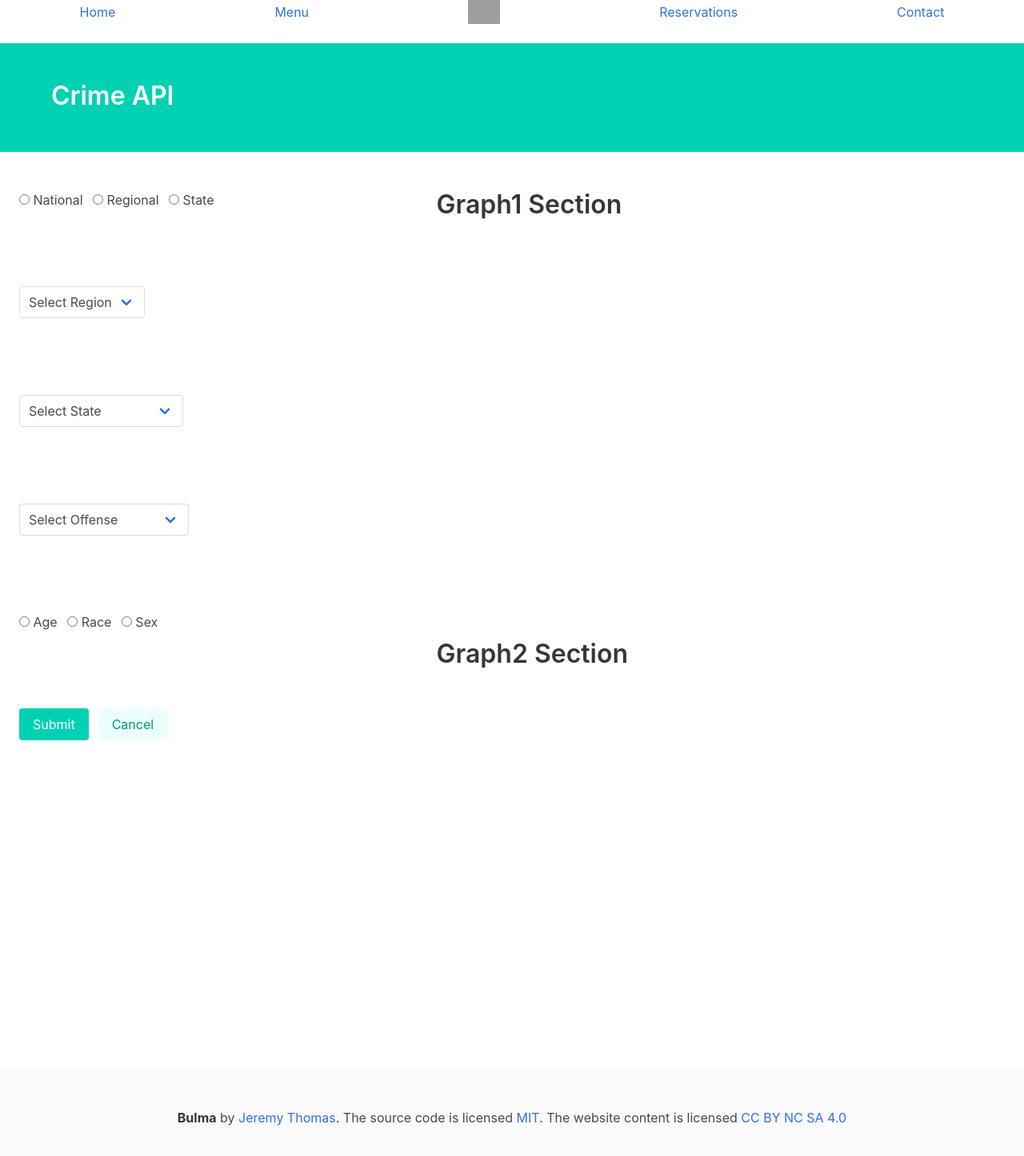
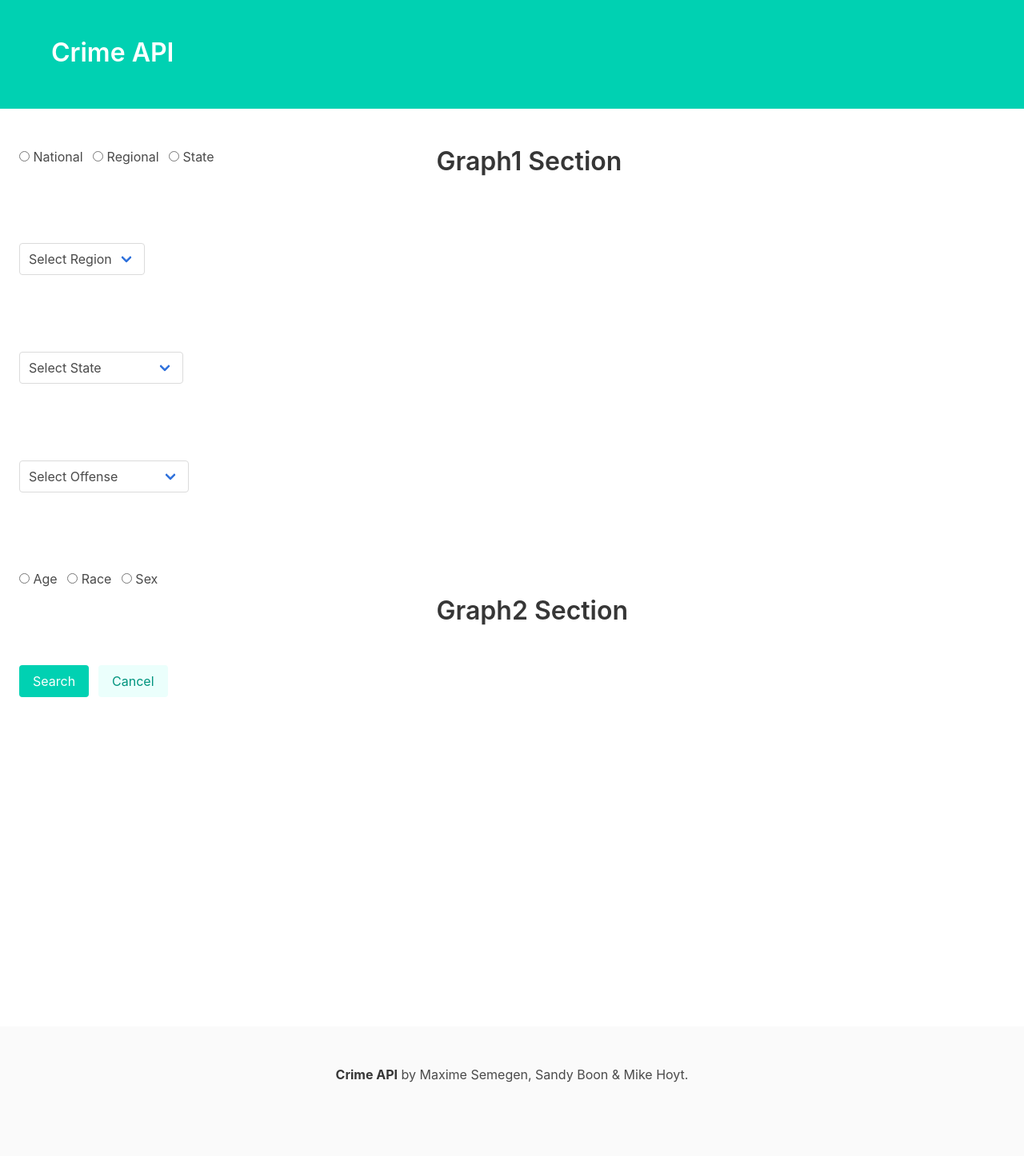
Before and after one commit to Maxsem4/CrimeAPI, a plain HTML site: page index.html in a window 1280 px wide. Shown: the whole page at 80% size. Drawn offline with nearby package versions, Linux system fonts and the light colour scheme; grey boxes are pictures that could not be loaded.

Commit message:
minor styling changes

```diff
--- a/index.html
+++ b/index.html
@@ -12,27 +12,6 @@
     <title>Crime App</title>
   </head>
   <body>
-    <nav class="level">
-      <p class="level-item has-text-centered">
-        <a class="link is-info">Home</a>
-      </p>
-      <p class="level-item has-text-centered">
-        <a class="link is-info">Menu</a>
-      </p>
-      <p class="level-item has-text-centered">
-        <img
-          src="https://bulma.io/images/bulma-type.png"
-          alt=""
-          style="height: 30px;"
-        />
-      </p>
-      <p class="level-item has-text-centered">
-        <a class="link is-info">Reservations</a>
-      </p>
-      <p class="level-item has-text-centered">
-        <a class="link is-info">Contact</a>
-      </p>
-    </nav>
     <section class="hero is-primary">
       <div class="hero-body">
         <div class="container">
@@ -141,7 +120,7 @@
             <div class="select" id="offType">
               <select>
                 <option>Select Offense</option>
-                <option>Aggravated Assault</option>
+                <option value="aggravated-assault">Aggravated Assault</option>
                 <option value="burglary">Burglary</option>
                 <option value="larceny">Larceny</option>
                 <option value="motor-vehicle-theft"
@@ -176,7 +155,7 @@
         <section class="section">
           <div class="field is-grouped">
             <div id="searchBtn" class="control">
-              <button class="button is-primary">Submit</button>
+              <button class="button is-primary">Search</button>
             </div>
             <div class="control">
               <button class="button is-primary is-light">Cancel</button>
@@ -220,14 +199,7 @@
     <footer class="footer">
       <div class="content has-text-centered">
         <p>
-          <strong>Bulma</strong> by
-          <a href="https://jgthms.com">Jeremy Thomas</a>. The source code is
-          licensed
-          <a href="http://opensource.org/licenses/mit-license.php">MIT</a>. The
-          website content is licensed
-          <a href="http://creativecommons.org/licenses/by-nc-sa/4.0/"
-            >CC BY NC SA 4.0</a
-          >
+          <strong>Crime API</strong> by Maxime Semegen, Sandy Boon & Mike Hoyt.
         </p>
       </div>
     </footer>
```
